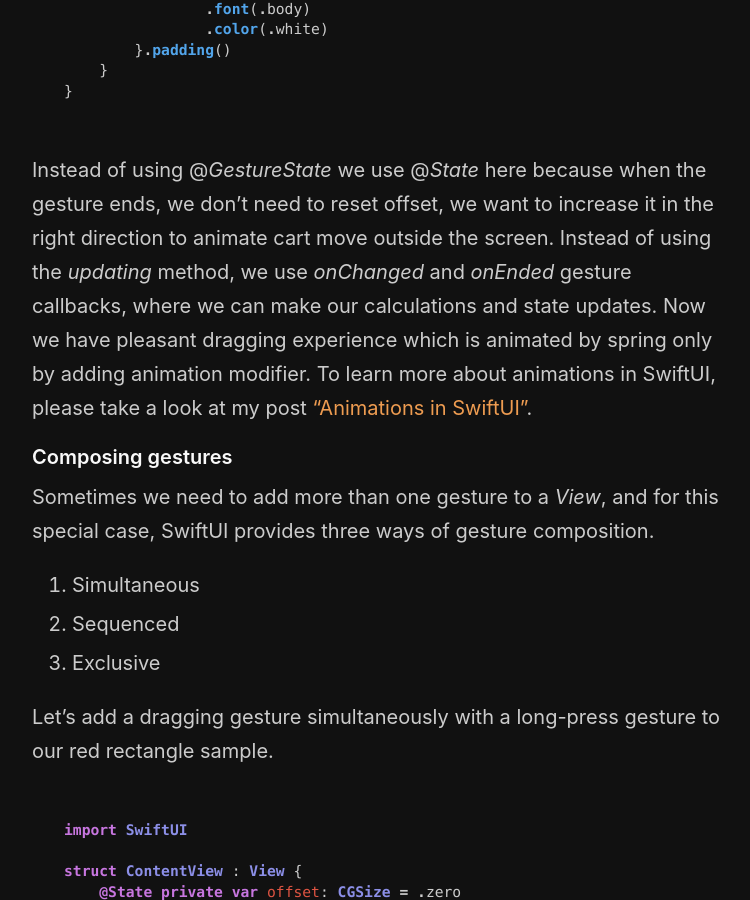
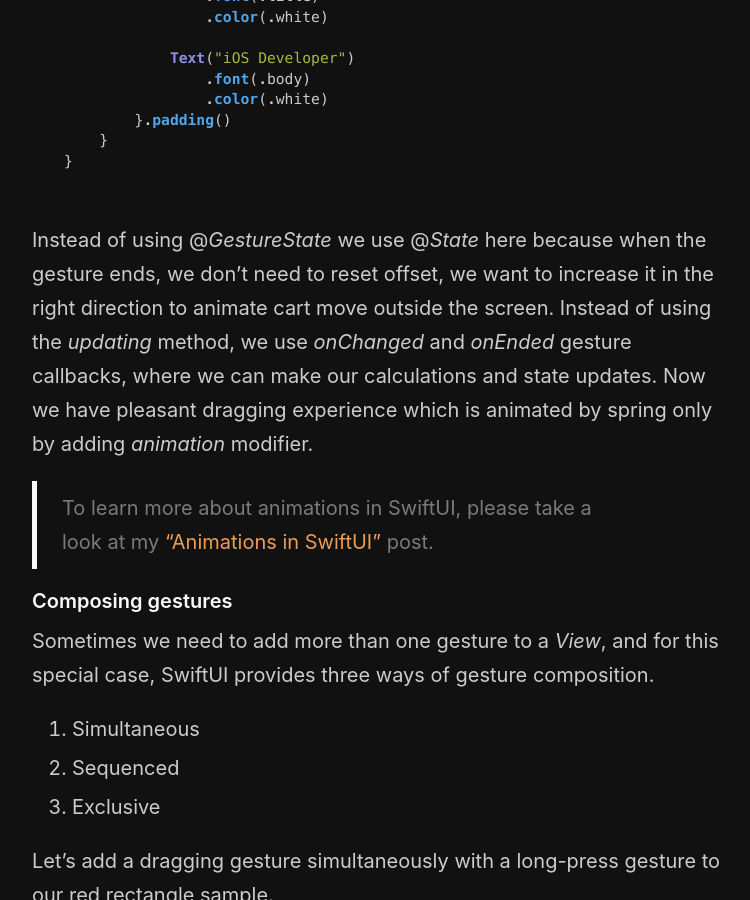
Before and after one commit to mecid/mecid.github.io, a Jekyll site: the page built from _posts/2019-07-10-gestures-in-swiftui.md, in a window 1280 px wide and 900 px high, scrolled down 2985 px. Shown: the whole window, without its empty margins (258-1008 px from the left). Built offline with Jekyll 4.4.1, drawn with Linux system fonts in a browser that asks for light colours; some of the changed text lies outside the part shown.

Commit message:
swiftui gesture post updated

````diff
--- a/_posts/2019-07-10-gestures-in-swiftui.md
+++ b/_posts/2019-07-10-gestures-in-swiftui.md
@@ -95,7 +97,9 @@ struct PersonView: View {
 }
 ```
 
-Instead of using @*GestureState* we use @*State* here because when the gesture ends, we don't need to reset offset, we want to increase it in the right direction to animate cart move outside the screen. Instead of using the *updating* method, we use *onChanged* and *onEnded* gesture callbacks, where we can make our calculations and state updates. Now we have pleasant dragging experience which is animated by spring only by adding animation modifier. To learn more about animations in SwiftUI, please take a look at my post ["Animations in SwiftUI"](/2019/06/26/animations-in-swiftui/).
+Instead of using @*GestureState* we use @*State* here because when the gesture ends, we don't need to reset offset, we want to increase it in the right direction to animate cart move outside the screen. Instead of using the *updating* method, we use *onChanged* and *onEnded* gesture callbacks, where we can make our calculations and state updates. Now we have pleasant dragging experience which is animated by spring only by adding *animation* modifier.
+
+> To learn more about animations in SwiftUI, please take a look at my ["Animations in SwiftUI"](/2019/06/26/animations-in-swiftui/) post.
 
 #### Composing gestures
 Sometimes we need to add more than one gesture to a *View*, and for this special case, SwiftUI provides three ways of gesture composition.
````
Also changed, not shown: other parts of _posts/2019-07-10-gestures-in-swiftui.md (+3 -1 lines).
